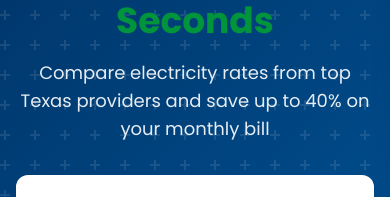
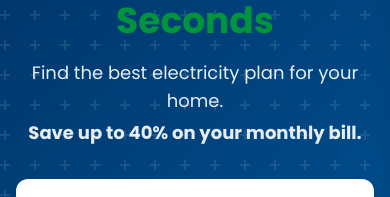
Before and after one commit to vinnie-campo/texas-power-comparison, a Next.js app: page / in a window 390 px wide. Shown: the part 205-402 px from the top of the page. Built offline with nearby package versions, Linux system fonts and the light colour scheme; no server answers; the database is empty.

Commit message:
Update homepage hero subtext to two separate lines
- Line 1: 'Find the best electricity plan for your home.' (regular weight)
- Line 2: 'Save up to 40% on your monthly bill.' (bold)
- Both lines centered under the headline
- Maintains responsive text sizing

```diff
--- a/app/page.tsx
+++ b/app/page.tsx
@@ -114,9 +114,10 @@ export default async function Home() {
               </h1>
 
               {/* Subheadline */}
-              <p className="text-lg md:text-xl text-white/90 mb-8 max-w-2xl mx-auto">
-                Compare electricity rates from top Texas providers and save up to 40% on your monthly bill
-              </p>
+              <div className="text-lg md:text-xl text-white/90 mb-8 max-w-2xl mx-auto">
+                <p className="mb-1">Find the best electricity plan for your home.</p>
+                <p className="font-bold">Save up to 40% on your monthly bill.</p>
+              </div>
 
               {/* ZIP Search Component - Inline Variant */}
               <div className="mb-8">
```
